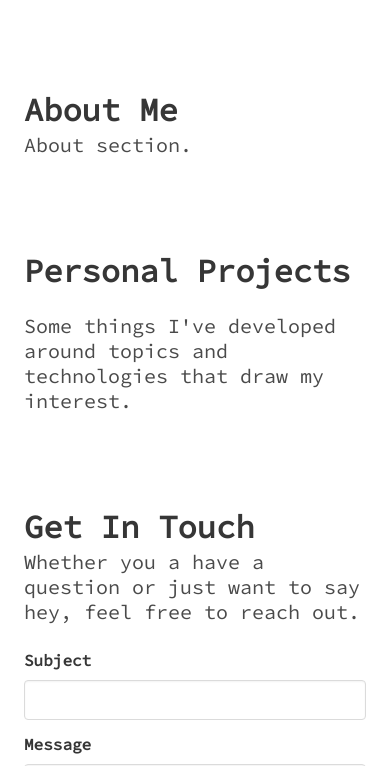
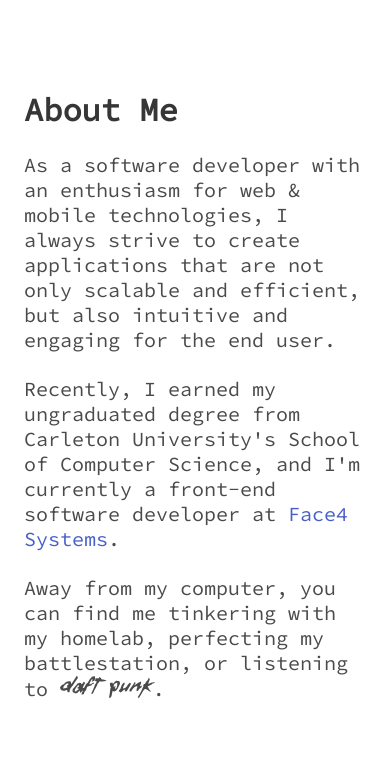
Before and after one commit to shaunmoini/shaunmoini.github-io, a plain HTML site: page index.html in a window 390 px wide. Shown: the part 800-1566 px from the top of the page. Drawn offline with Linux system fonts and the light colour scheme; no server answers; a web font is replaced by a local one.

Commit message:
About section content completed. Added daft font.

```diff
--- a/index.html
+++ b/index.html
@@ -57,9 +57,18 @@
 
   <section id="about" class="section is-large">
     <div class="container is-max-desktop">
-      <p class="title">About Me</p>
+      <p class="title is-spaced">About Me</p>
       <p class="subtitle">
-        About section.
+        As a software developer with an enthusiasm for web & mobile technologies, I always strive to create applications
+        that are not only scalable and efficient, but also intuitive and engaging for the end user.
+      </p>
+      <p class="subtitle">
+        Recently, I earned my ungraduated degree from Carleton University's School of Computer Science, and I'm currently a
+        front-end software developer at <a href="https://face4systems.com/" target="_blank">Face4 Systems</a>.
+      </p>
+      <p class="subtitle">
+        Away from my computer, you can find me tinkering with my homelab, perfecting my battlestation, or listening to
+        <span id="daft-punk">Daft Punk</span>.
       </p>
     </div>
   </section>
@@ -75,7 +84,7 @@
 
   <section id="contact" class="section is-large">
     <div class="container is-max-desktop">
-      <p class="title">Get In Touch</p>
+      <p class="title is-spaced">Get In Touch</p>
       <p class="subtitle">
         Whether you a have a question or just want to say hey, feel free to reach out.
       </p>
--- a/sass/index.sass
+++ b/sass/index.sass
@@ -1,6 +1,12 @@
 @charset "utf-8"
 @import "nord.sass"
 @import "https://fonts.googleapis.com/css2?family=Nova+Mono&display=swap"
+
+@font-face
+  font-family: 'Daft Font'
+  font-style: normal
+  font-weight: normal
+  src: url('../fonts/daft-font.woff') format('woff')
 
 // general / global styling
 html
@@ -14,6 +20,11 @@ html
 #home-btn
   font-family: 'Nova Mono', monospace
   font-size: 38px
+
+// about section
+#daft-punk
+  font-family: 'Daft Font'
+
 
 // projects section
 .box
```
Also changed, not shown: css/index.min.css, fonts/daft-font.woff (added), 1 other file.
